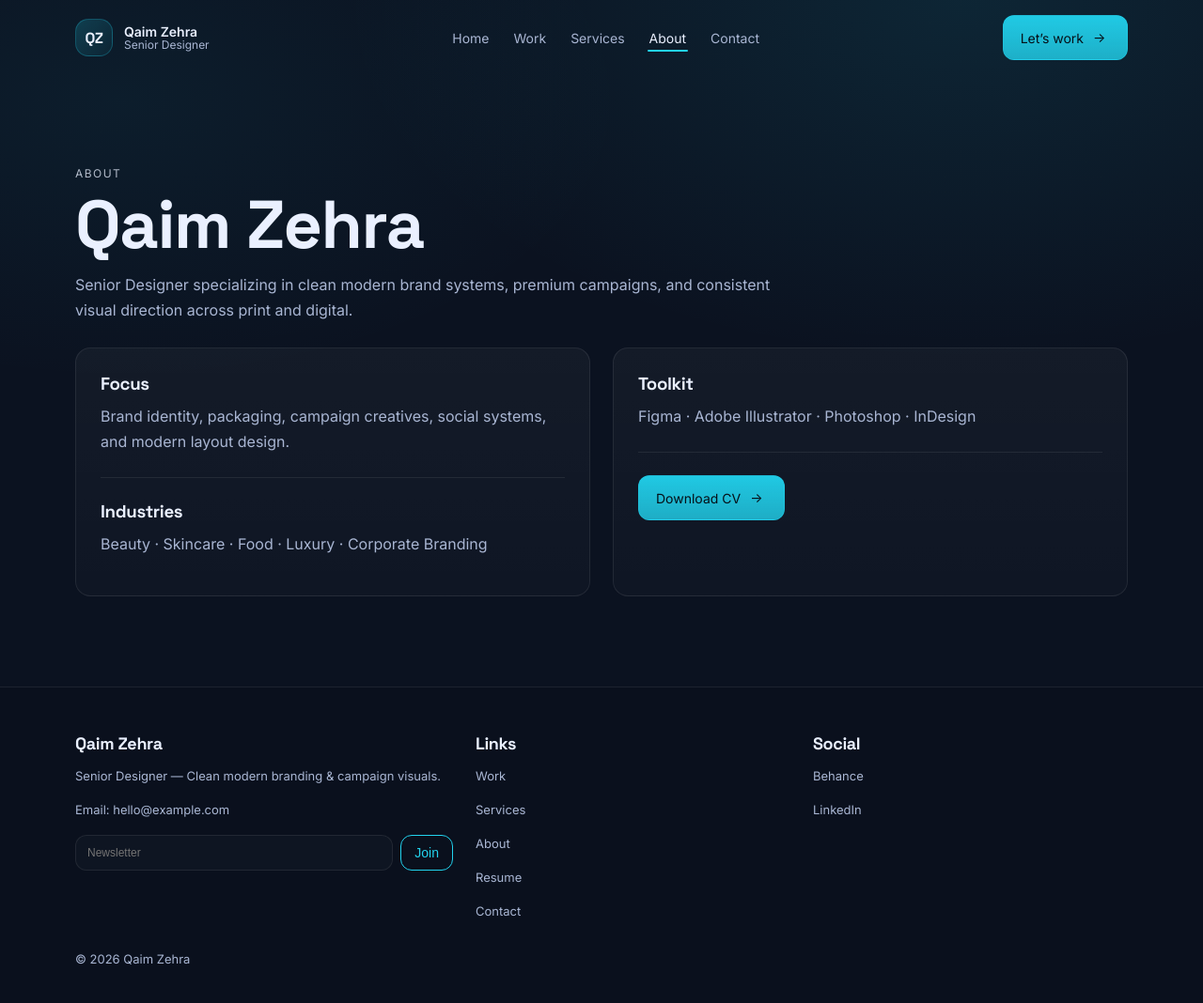
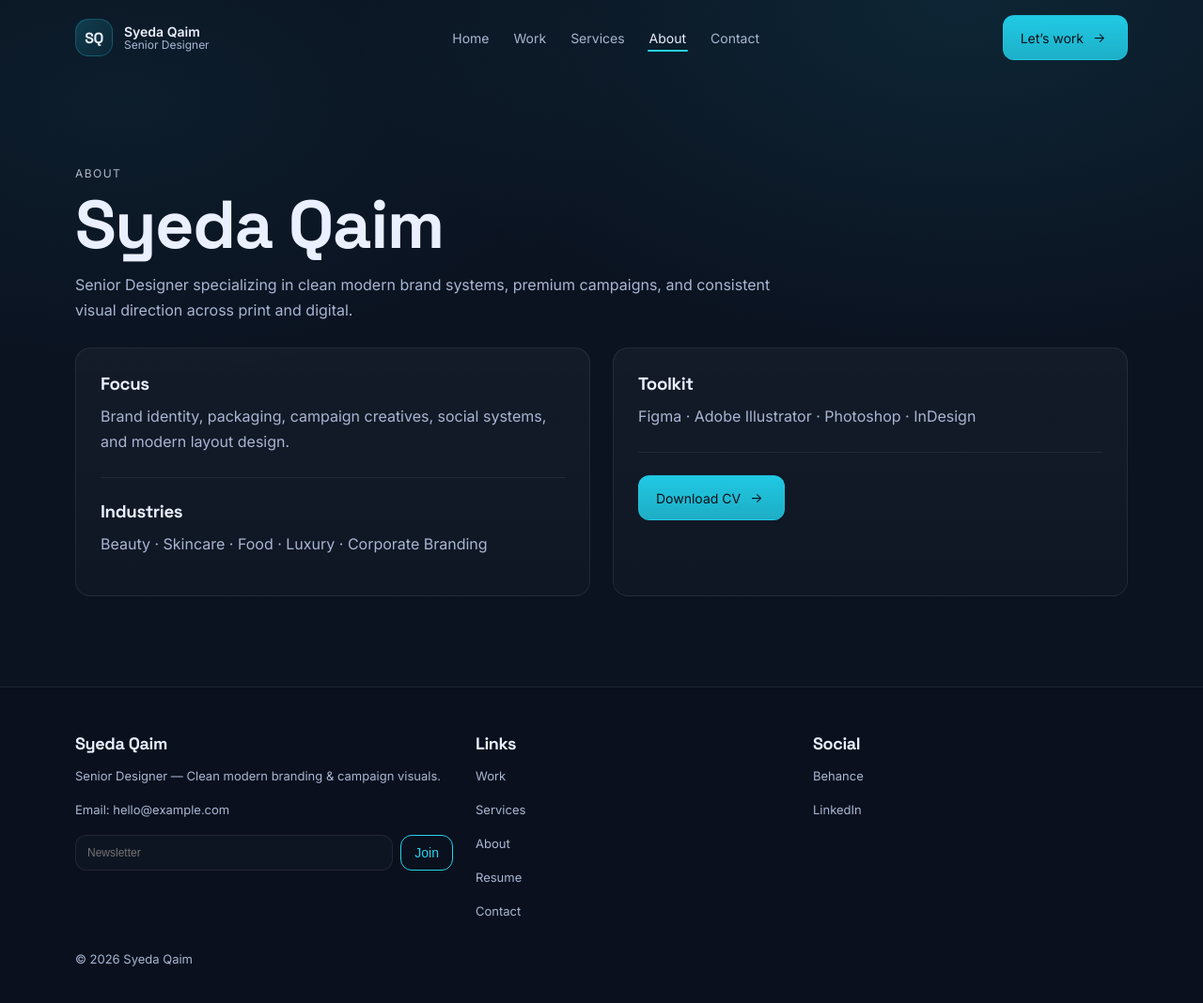
Before and after one commit to sqaimzehra-cmd/Portfolio, a plain HTML site: page about.html in a window 1280 px wide. Shown: the whole page at 94% size. Drawn offline with Linux system fonts and the light colour scheme.

Commit message:
fix: update the name

```diff
--- a/about.html
+++ b/about.html
@@ -4,7 +4,7 @@
 <head>
     <meta charset="utf-8" />
     <meta name="viewport" content="width=device-width, initial-scale=1" />
-    <title>About — Qaim Zehra</title>
+    <title>About — Syeda Qaim</title>
     <link rel="preconnect" href="https://fonts.googleapis.com">
     <link rel="preconnect" href="https://fonts.gstatic.com" crossorigin>
     <link
@@ -17,8 +17,8 @@
     <header class="nav">
         <div class="container nav-inner">
             <a class="brand" href="index.html">
-                <div class="brand-mark">QZ</div>
-                <div class="brand-text"><b>Qaim Zehra</b><span>Senior Designer</span></div>
+                <div class="brand-mark">SQ</div>
+                <div class="brand-text"><b>Syeda Qaim</b><span>Senior Designer</span></div>
             </a>
             <nav class="nav-links">
                 <a href="index.html">Home</a><a href="work.html">Work</a><a href="services.html">Services</a>
@@ -35,7 +35,7 @@
         <div class="container">
             <div class="reveal">
                 <div class="kicker">About</div>
-                <h1 style="font-size:72px; line-height:1.05">Qaim Zehra</h1>
+                <h1 style="font-size:72px; line-height:1.05">Syeda Qaim</h1>
                 <p style="max-width:760px">Senior Designer specializing in clean modern brand systems, premium
                     campaigns, and consistent visual direction across print and digital.</p>
             </div>
@@ -61,7 +61,7 @@
     <footer class="footer">
         <div class="container footer-grid">
             <div>
-                <h3>Qaim Zehra</h3>
+                <h3>Syeda Qaim</h3>
                 <p class="small">Senior Designer — Clean modern branding & campaign visuals.</p>
                 <p class="small">Email: <a href="mailto:hello@example.com">hello@example.com</a></p>
                 <form name="newsletter" method="POST" data-netlify="true"
@@ -89,7 +89,7 @@
             </div>
         </div>
         <div class="container" style="padding-top:18px">
-            <div class="small">© <span id="year"></span> Qaim Zehra</div>
+            <div class="small">© <span id="year"></span> Syeda Qaim</div>
         </div>
     </footer>
     <script src="assets/js/app.js"></script>
--- a/assets/css/style.css
+++ b/assets/css/style.css
@@ -1,5 +1,5 @@
 /* =========================
-   Qaim Zehra Portfolio UI
+   Syeda Qaim Portfolio UI
    Clean Modern • Dark + Teal
    Fonts: Space Grotesk + Inter
 ========================= */
--- a/assets/js/app.js
+++ b/assets/js/app.js
@@ -1,4 +1,4 @@
-// Qaim Zehra Portfolio JS
+// Syeda Qaim Portfolio JS
 // - sticky navbar blur on scroll
 // - reveal on scroll
 // - project rendering (home/work)
```
Also changed, not shown: contact.html (+5 -5 lines), index.html (+7 -7 lines), project.html (+5 -5 lines), resume.html (+6 -6 lines), services.html (+5 -5 lines), work.html (+5 -5 lines).
